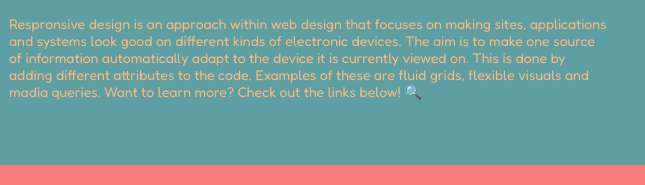
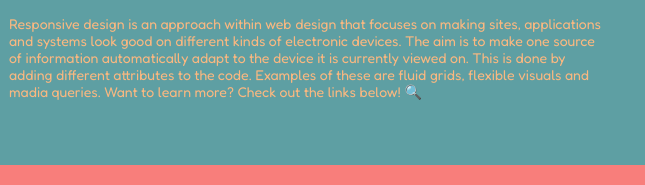
Before and after one commit to miadahlgren/applicationtechnigo, a plain HTML site: page index.html in a window 1280 px wide. Shown: the part 276-461 px from the top of the page, 255-900 px from the left. Drawn offline with Linux system fonts and the light colour scheme.

Commit message:
Update index.html

```diff
--- a/index.html
+++ b/index.html
@@ -12,9 +12,14 @@
   <h1>Responsive Design</h1>
 
   <div class="information">
-  <p id="pbold">Want your design to look good on all different kinds of devices? Tired of having to scroll for 450 years on your phone to get to the end of a webpage? Maybe then Responsive Design may interest you.</p>
+  <p id="pbold">Want your design to look good on all different kinds of devices? Tired of having to scroll for 450 years on your
+    phone to get to the end of a webpage? Maybe then Responsive Design may interest you.
+    </p>
     <p>
-      Respronsive design is an approach within web design that focuses on making sites, applications and systems look good on different kinds of electronic devices. The aim is to make one source of information automatically adapt to the device it is currently viewed on. This is done by adding different attributes to the code. Examples of these are fluid grids, flexible visuals and madia queries. Want to learn more? Check out the links below! 🔍  </p>
+      Responsive design is an approach within web design that focuses on making sites, applications and systems look good on different kinds of electronic devices. The aim is to make one source of information
+      automatically adapt to the device it is currently viewed on. This is done by adding different attributes to the code.
+      Examples of these are fluid grids, flexible visuals and madia queries. Want to learn more? Check out the links below! 🔍
+    </p>
   </div>
 
   <div class="links">
```
